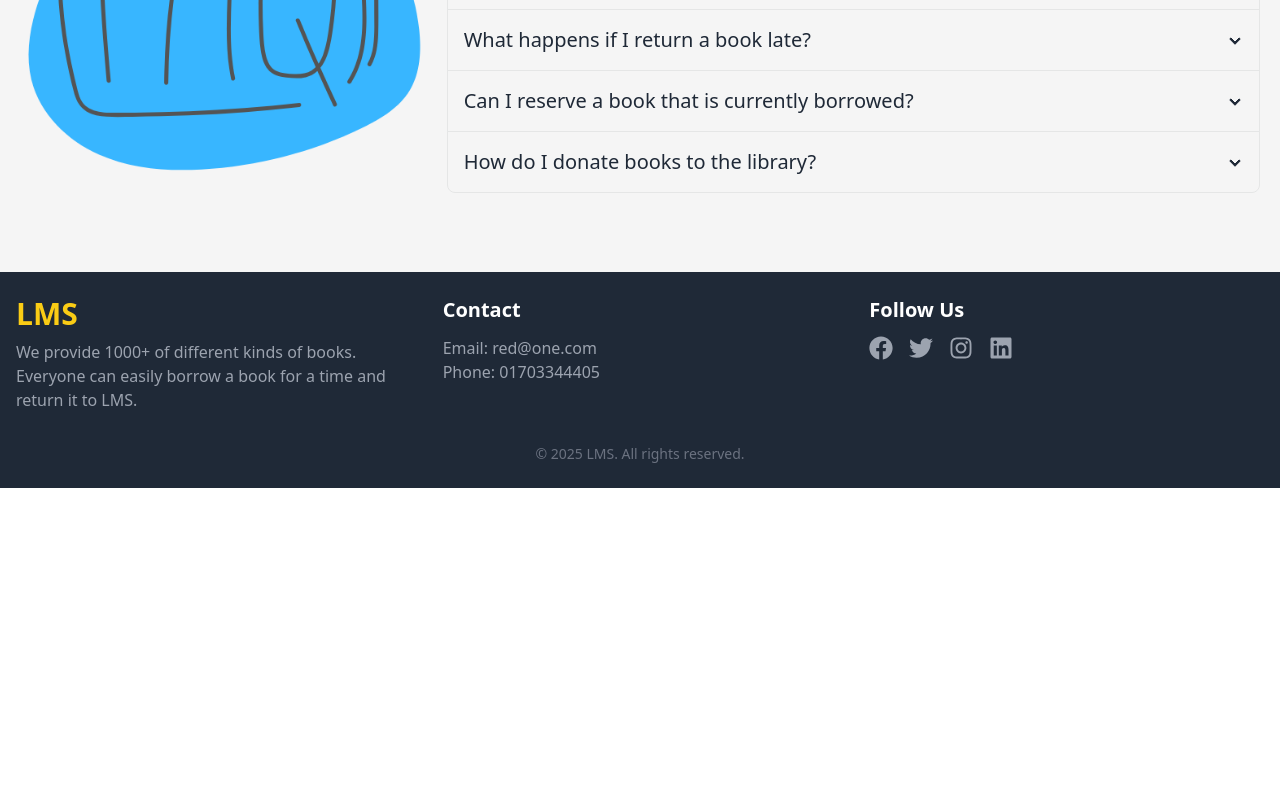
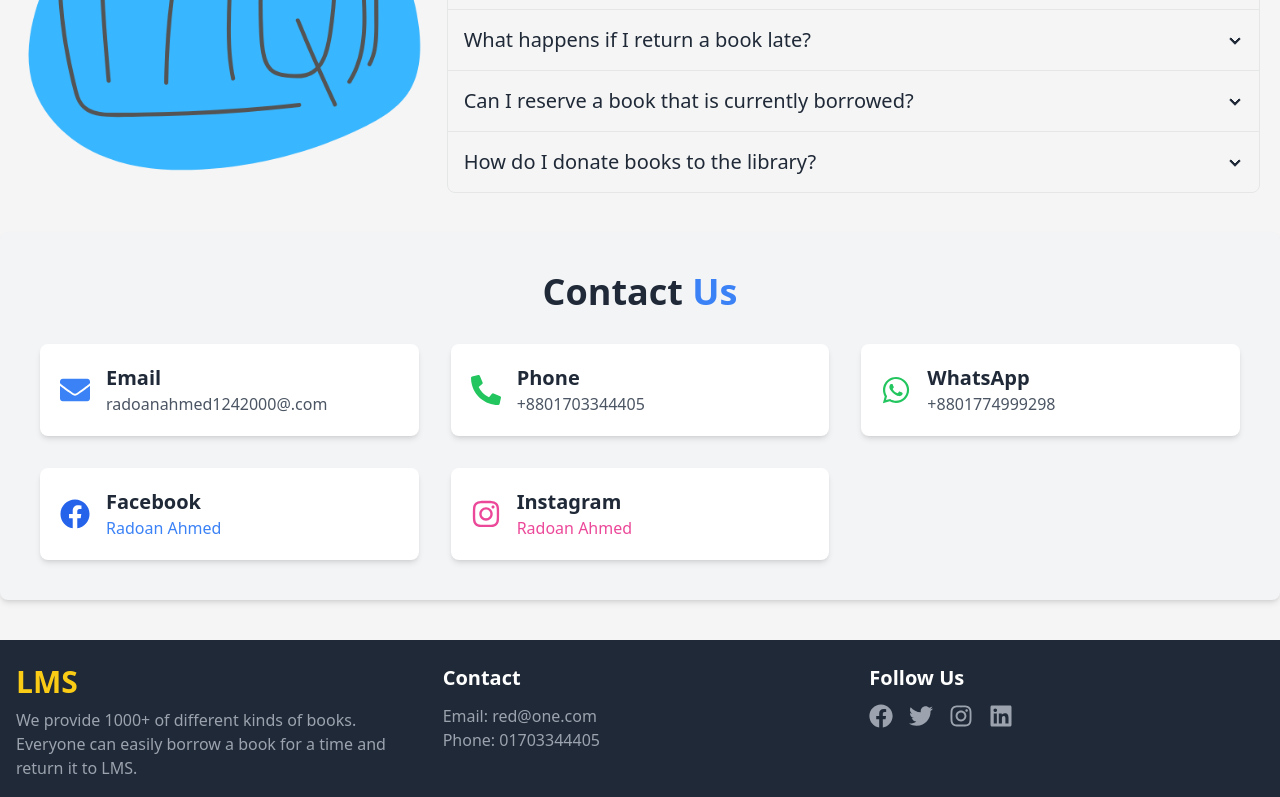
Before and after one commit to red-one12/LMS-client, a React (Vite) app: page / in a window 1280 px wide. Shown: the part 2157-2954 px from the top of the page. Before the commit the page ends 2645 px from the top, so only its background shows below. Built offline with nearby package versions, Linux system fonts and the light colour scheme; no server answers.

Commit message:
contact us section added

```diff
--- /dev/null
+++ b/src/components/ContactUs.jsx
@@ -0,0 +1,59 @@
+import { FaEnvelope, FaPhoneAlt, FaWhatsapp, FaFacebook, FaInstagram } from "react-icons/fa";
+
+const ContactUs = () => {
+  return (
+    <div className="max-w-7xl mx-auto p-10 bg-gray-100 rounded-lg shadow-md">
+      <h1 className="text-4xl font-bold text-center text-gray-800 mb-8">Contact <span className="text-blue-500">Us</span></h1>
+
+      <div className="grid grid-cols-1 md:grid-cols-2 lg:grid-cols-3 gap-8">
+
+        {/* Email */}
+        <div className="flex items-center gap-4 p-5 bg-white shadow-md rounded-lg">
+          <FaEnvelope className="text-blue-500 text-3xl" />
+          <div>
+            <h2 className="text-xl font-semibold">Email</h2>
+            <p className="text-gray-600">radoanahmed1242000@.com</p>
+          </div>
+        </div>
+
+        {/* Phone */}
+        <div className="flex items-center gap-4 p-5 bg-white shadow-md rounded-lg">
+          <FaPhoneAlt className="text-green-500 text-3xl" />
+          <div>
+            <h2 className="text-xl font-semibold">Phone</h2>
+            <p className="text-gray-600">+8801703344405</p>
+          </div>
+        </div>
+
+        {/* WhatsApp */}
+        <div className="flex items-center gap-4 p-5 bg-white shadow-md rounded-lg">
+          <FaWhatsapp className="text-green-500 text-3xl" />
+          <div>
+            <h2 className="text-xl font-semibold">WhatsApp</h2>
+            <p className="text-gray-600">+8801774999298</p>
+          </div>
+        </div>
+
+        {/* Facebook */}
+        <div className="flex items-center gap-4 p-5 bg-white shadow-md rounded-lg">
+          <FaFacebook className="text-blue-600 text-3xl" />
+          <div>
+            <h2 className="text-xl font-semibold">Facebook</h2>
+            <a href="https://www.facebook.com/radoan.ahmed.585" className="text-blue-500 hover:underline" target="_blank" rel="noopener noreferrer">Radoan Ahmed</a>
+          </div>
+        </div>
+
+        {/* Instagram */}
+        <div className="flex items-center gap-4 p-5 bg-white shadow-md rounded-lg">
+          <FaInstagram className="text-pink-500 text-3xl" />
+          <div>
+            <h2 className="text-xl font-semibold">Instagram</h2>
+            <a href="https://www.instagram.com/myselfradoan/" className="text-pink-500 hover:underline" target="_blank" rel="noopener noreferrer">Radoan Ahmed</a>
+          </div>
+        </div>
+      </div>
+    </div>
+  );
+};
+
+export default ContactUs;
--- a/src/pages/Home.jsx
+++ b/src/pages/Home.jsx
@@ -1,4 +1,5 @@
 import BookCategories from "../components/BookCategories";
+import ContactUs from "../components/ContactUs";
 import FAQ from "../components/FAQ";
 import FeaturedBooks from "../components/FeaturedBooks";
 import Slider from "../components/Slider";
@@ -24,6 +25,11 @@ const Home = () => {
       <div className="max-w-7xl mx-auto mt-10">
         <FAQ></FAQ>
       </div>
+
+
+      <div className="max-w-7xl mx-auto">
+        <ContactUs></ContactUs>
+      </div>
     </div>
   );
 };
```
